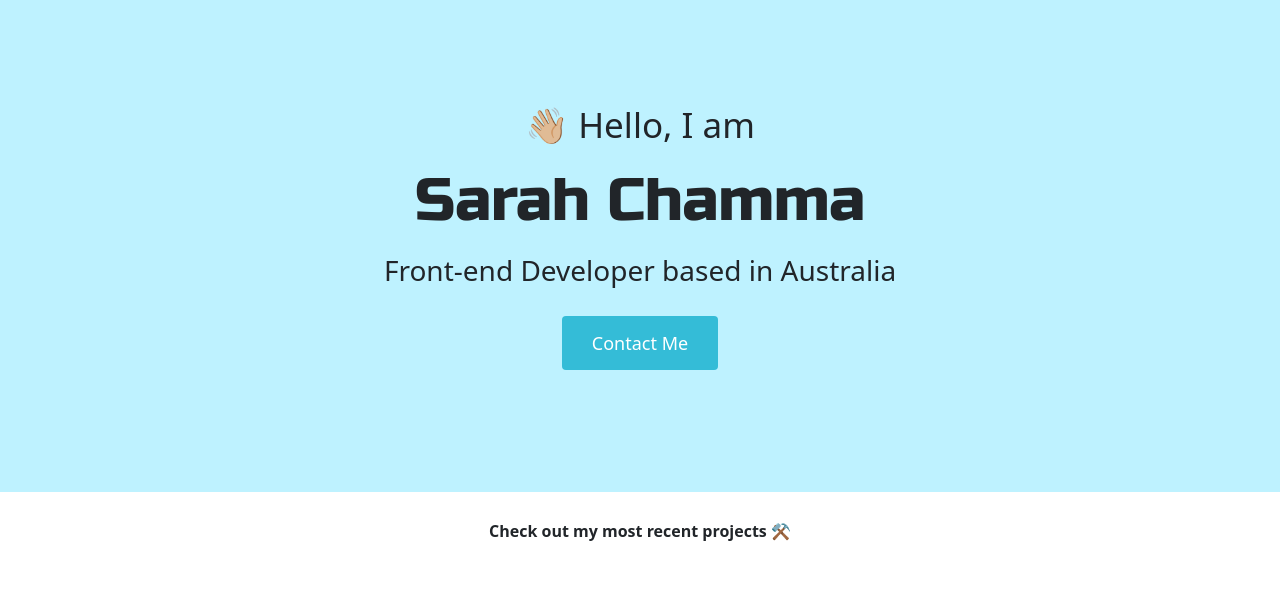
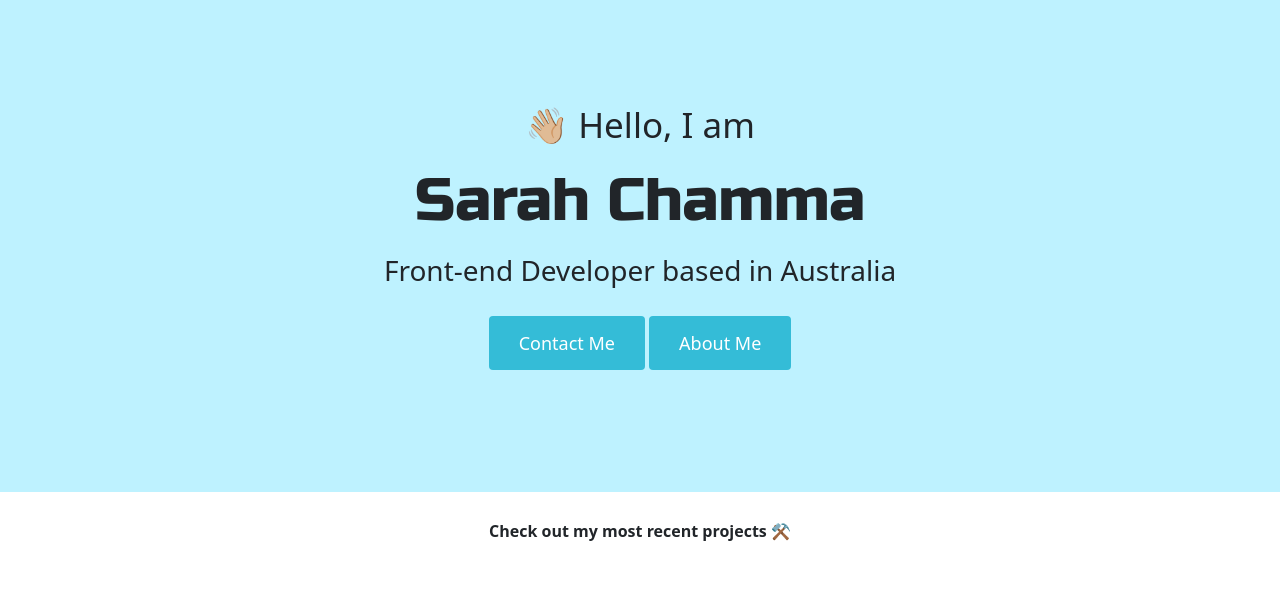
Before and after one commit to schamma94/sarahc-portfolio, a plain HTML site: page index.html in a window 1280 px wide. Shown: the top 591 px of the page. Drawn offline with nearby package versions, Linux system fonts and the light colour scheme.

Commit message:
Temporary about me button added

```diff
--- a/index.html
+++ b/index.html
@@ -36,6 +36,7 @@
       <h2>Front-end Developer based in Australia</h2>
       <div class="contact-button mb-4">
         <a href="#" class="btn-branding">Contact Me</a>
+        <a href="about.html" class="btn-branding">About Me</a>
       </div>
     </div>
 
```
